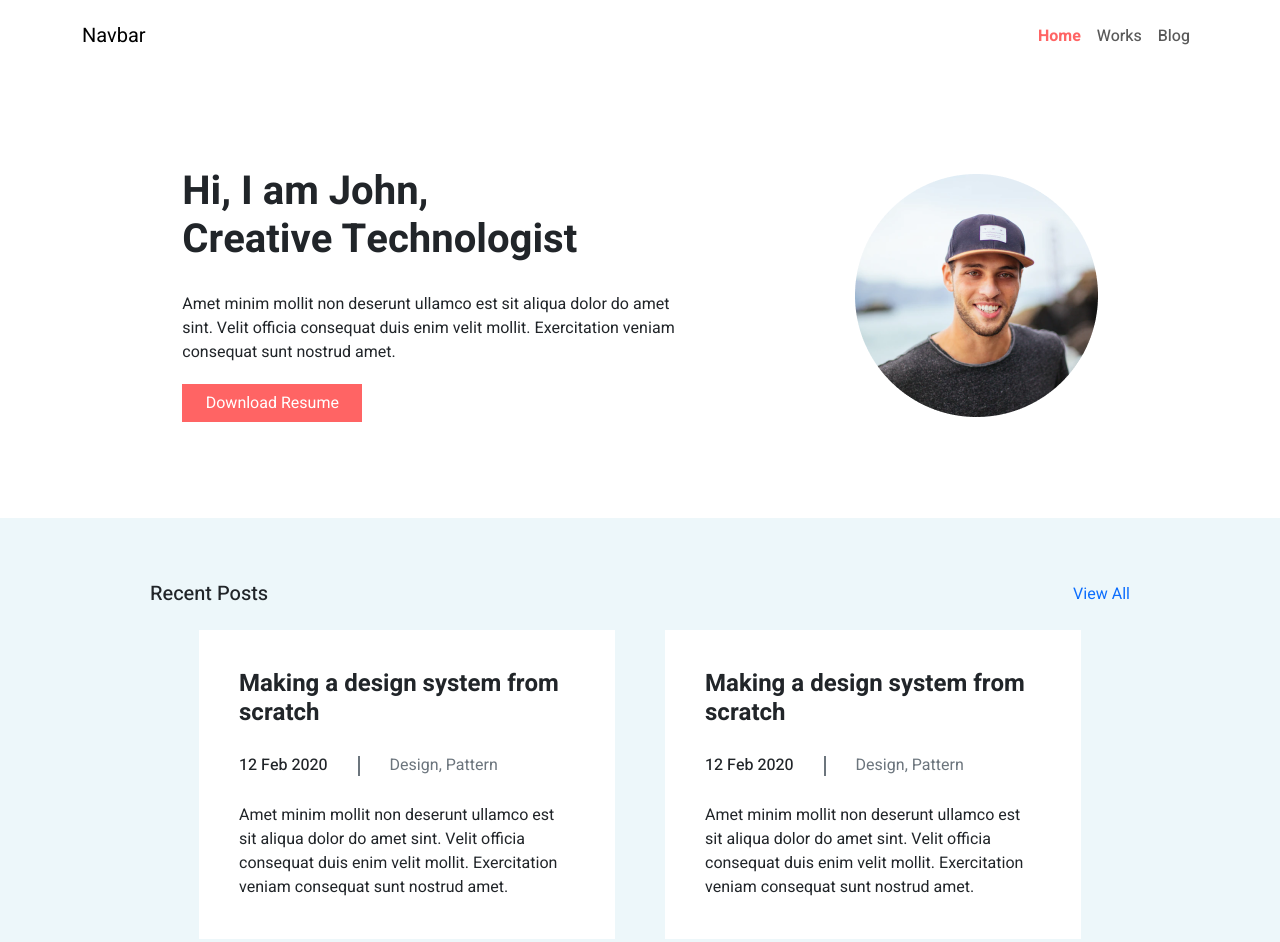
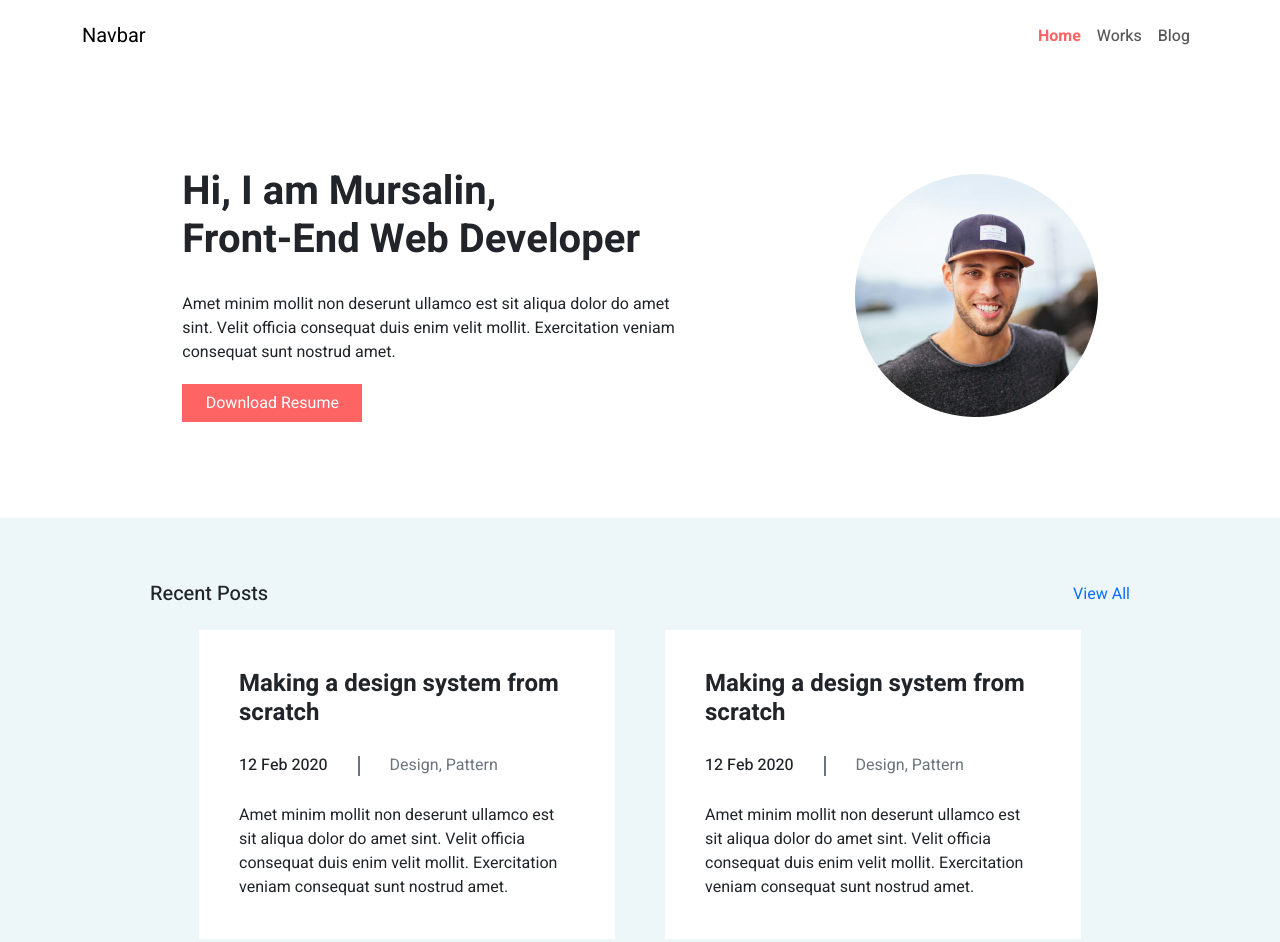
Before and after one commit to mursalin2250/portfolio-responsive, a plain HTML site: page index.html in a window 1280 px wide. Shown: the top 942 px of the page. Drawn offline with nearby package versions, Linux system fonts and the light colour scheme.

Commit message:
Update index.html

```diff
--- a/index.html
+++ b/index.html
@@ -47,7 +47,7 @@
                             <img src="images/Ellipse 1.png" alt="">
                         </div>
                         <div class="d-flex flex-column order-lg-1 order-sm-2 order-md-2" style="gap: 20px;">
-                            <h1>Hi, I am John, <br>Creative Technologist</h1>
+                            <h1>Hi, I am Mursalin, <br>Front-End Web Developer</h1>
                             <p>Amet minim mollit non deserunt ullamco est sit aliqua dolor do amet <br> sint. Velit officia consequat duis enim velit mollit. Exercitation veniam <br> consequat sunt nostrud amet.</p>
                             <a href="CV.pdf" download class="btn rounded-0 text-capitalize" style="background-color: #FF6464; color: white; width: 180px;" >download resume</a>
                         </div>
```
